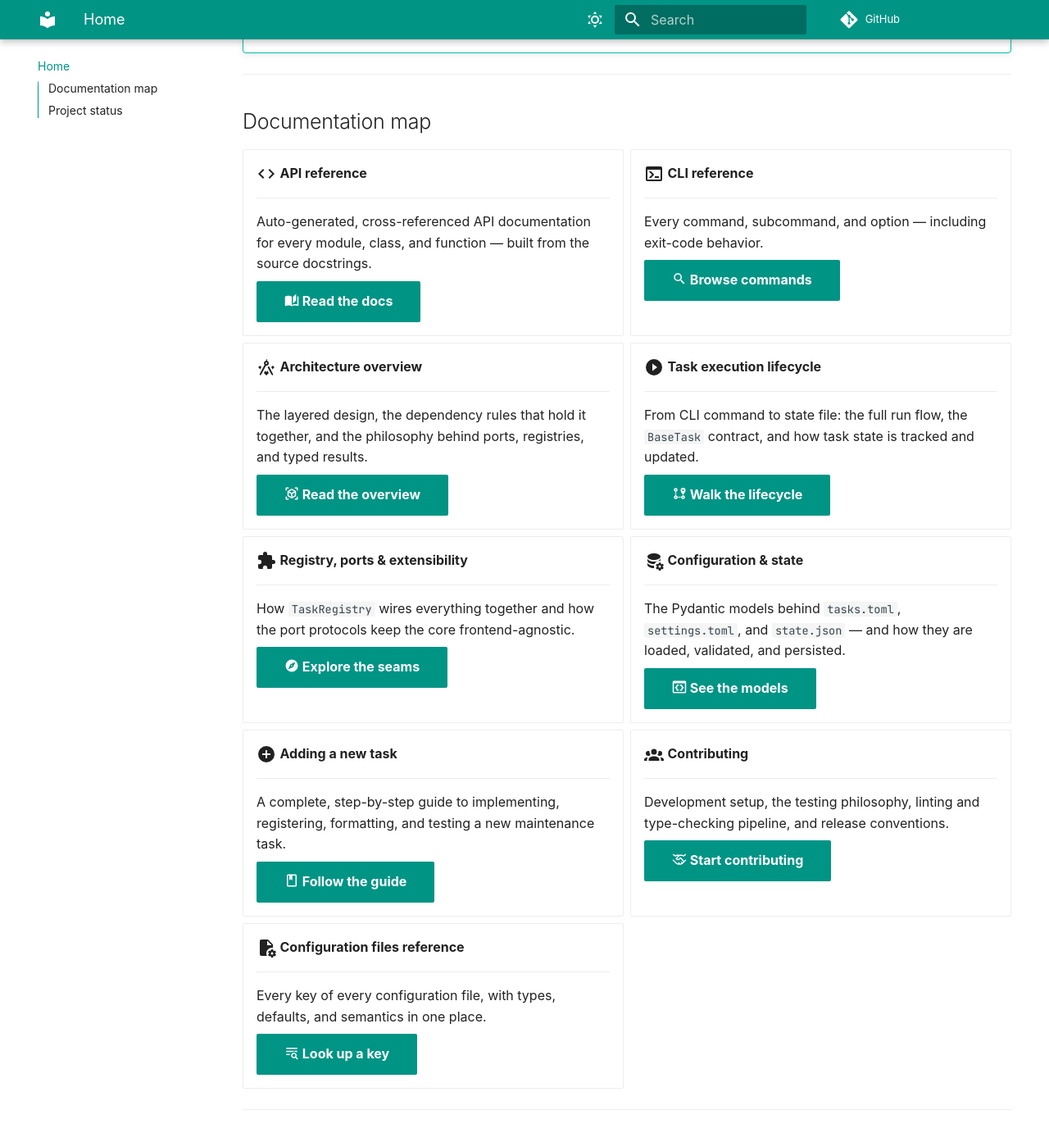
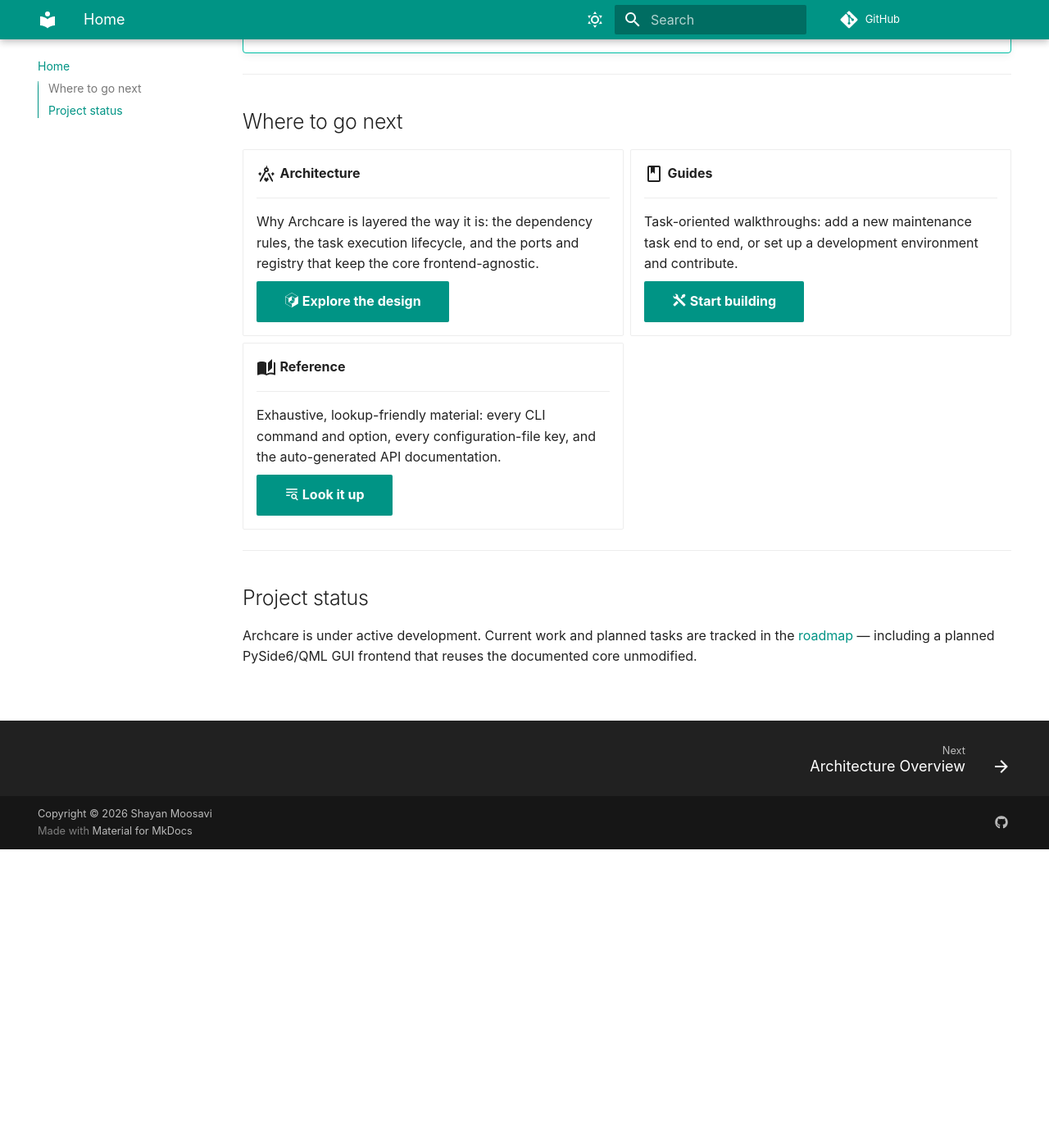
Before and after one commit to shayanmoosavi/archcare, an MkDocs documentation site: the page built from docs/index.md, in a window 1280 px wide and 1400 px high, scrolled down 364 px. Shown: the top 1393 px of the window at 82% size. Built offline with MkDocs 1.6.1 and Material for MkDocs 9.7.7, drawn with Linux system fonts in a browser that asks for light colours; some web fonts are replaced; comment, search, counter and statistics services are not loaded.

Commit message:
docs: update documentation index page

```diff
--- a/docs/index.md
+++ b/docs/index.md
@@ -14,89 +14,37 @@ maintenance tasks are due, on demand or fully unattended via systemd timers.
 
 ---
 
-## Documentation map
+## Where to go next
 
 <div class="grid cards" markdown>
 
-- :material-code-tags:{ .lg .middle } **API reference**
+- :material-ruler-square-compass:{ .lg .middle } **Architecture**
 
     ***
 
-    Auto-generated, cross-referenced API documentation for every module,
-    class, and function — built from the source docstrings.
+    Why Archcare is layered the way it is: the dependency rules, the task
+    execution lifecycle, and the ports and registry that keep the core
+    frontend-agnostic.
 
-    [:material-book-open-page-variant: Read the docs](autoapi/archcare/index.md){ .md-button .md-button--primary }
+    [:simple-blueprint: Explore the design](architecture/index.md){ .md-button .md-button--primary }
 
-- :material-console:{ .lg .middle } **CLI reference**
+- :material-book-outline:{ .lg .middle } **Guides**
 
     ***
 
-    Every command, subcommand, and option — including exit-code behavior.
+    Task-oriented walkthroughs: add a new maintenance task end to end, or set
+    up a development environment and contribute.
 
-    [:material-magnify: Browse commands](reference/cli.md){ .md-button .md-button--primary }
+    [:material-tools: Start building](guides/index.md){ .md-button .md-button--primary }
 
-- :material-ruler-square-compass:{ .lg .middle } **Architecture overview**
+- :material-book-open-page-variant:{ .lg .middle } **Reference**
 
     ***
 
-    The layered design, the dependency rules that hold it together, and the
-    philosophy behind ports, registries, and typed results.
+    Exhaustive, lookup-friendly material: every CLI command and option, every
+    configuration-file key, and the auto-generated API documentation.
 
-    [:material-cube-scan: Read the overview](architecture/index.md){ .md-button .md-button--primary }
-
-- :material-play-circle:{ .lg .middle } **Task execution lifecycle**
-
-    ***
-
-    From CLI command to state file: the full run flow, the `BaseTask`
-    contract, and how task state is tracked and updated.
-
-    [:material-map-marker-path: Walk the lifecycle](architecture/task-lifecycle.md){ .md-button .md-button--primary }
-
-- :material-puzzle:{ .lg .middle } **Registry, ports & extensibility**
-
-    ***
-
-    How `TaskRegistry` wires everything together and how the port protocols
-    keep the core frontend-agnostic.
-
-    [:material-compass: Explore the seams](architecture/registry-and-ports.md){ .md-button .md-button--primary }
-
-- :material-database-cog:{ .lg .middle } **Configuration & state**
-
-    ***
-
-    The Pydantic models behind `tasks.toml`, `settings.toml`, and
-    `state.json` — and how they are loaded, validated, and persisted.
-
-    [:material-application-braces-outline: See the models](architecture/configuration.md){ .md-button .md-button--primary }
-
-- :material-plus-circle:{ .lg .middle } **Adding a new task**
-
-    ***
-
-    A complete, step-by-step guide to implementing, registering, formatting,
-    and testing a new maintenance task.
-
-    [:material-book-outline: Follow the guide](guides/adding-a-task.md){ .md-button .md-button--primary }
-
-- :material-account-group:{ .lg .middle } **Contributing**
-
-    ***
-
-    Development setup, the testing philosophy, linting and type-checking
-    pipeline, and release conventions.
-
-    [:fontawesome-regular-handshake: Start contributing](guides/contributing.md){ .md-button .md-button--primary }
-
-- :material-file-cog:{ .lg .middle } **Configuration files reference**
-
-    ***
-
-    Every key of every configuration file, with types, defaults, and
-    semantics in one place.
-
-    [:material-text-search: Look up a key](reference/configuration-files.md){ .md-button .md-button--primary }
+    [:material-text-search: Look it up](reference/index.md){ .md-button .md-button--primary }
 
 </div>
 
```
